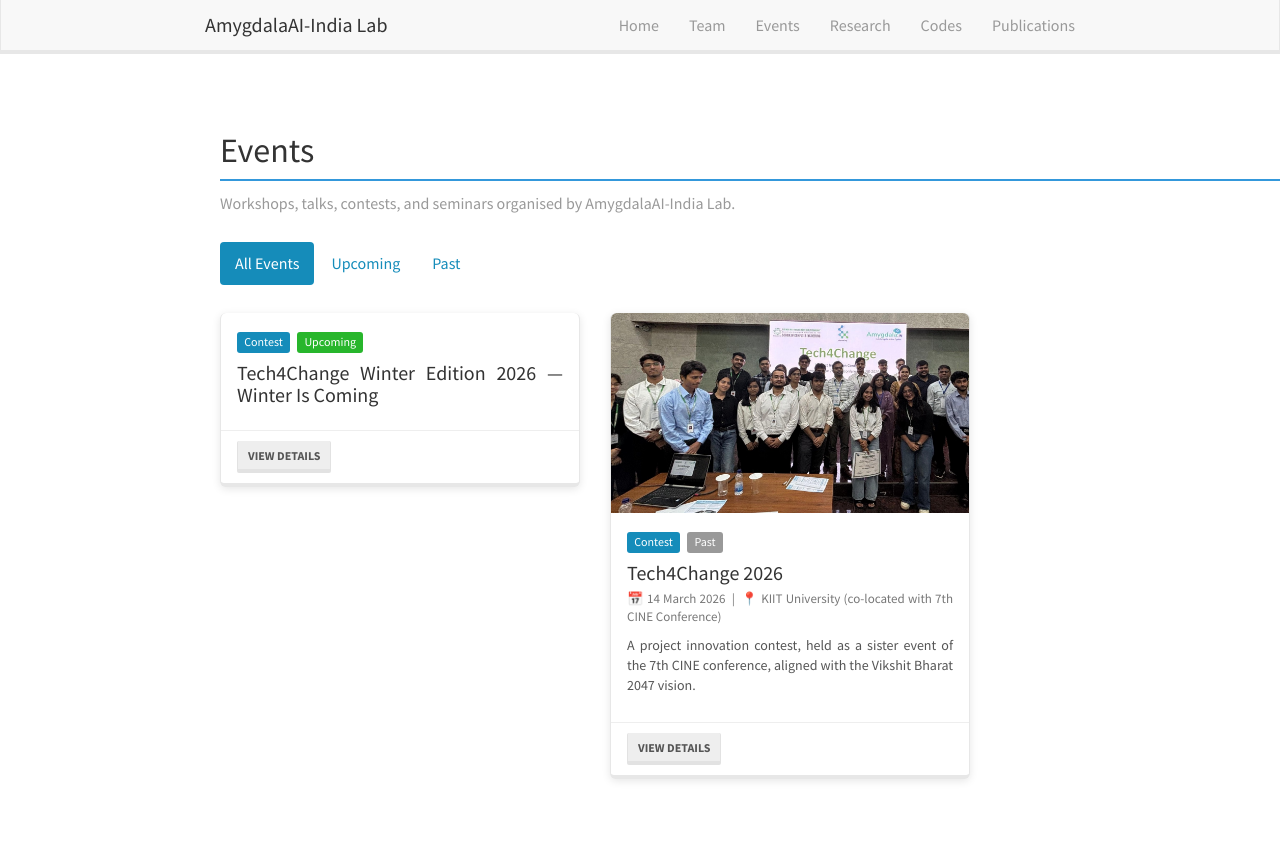
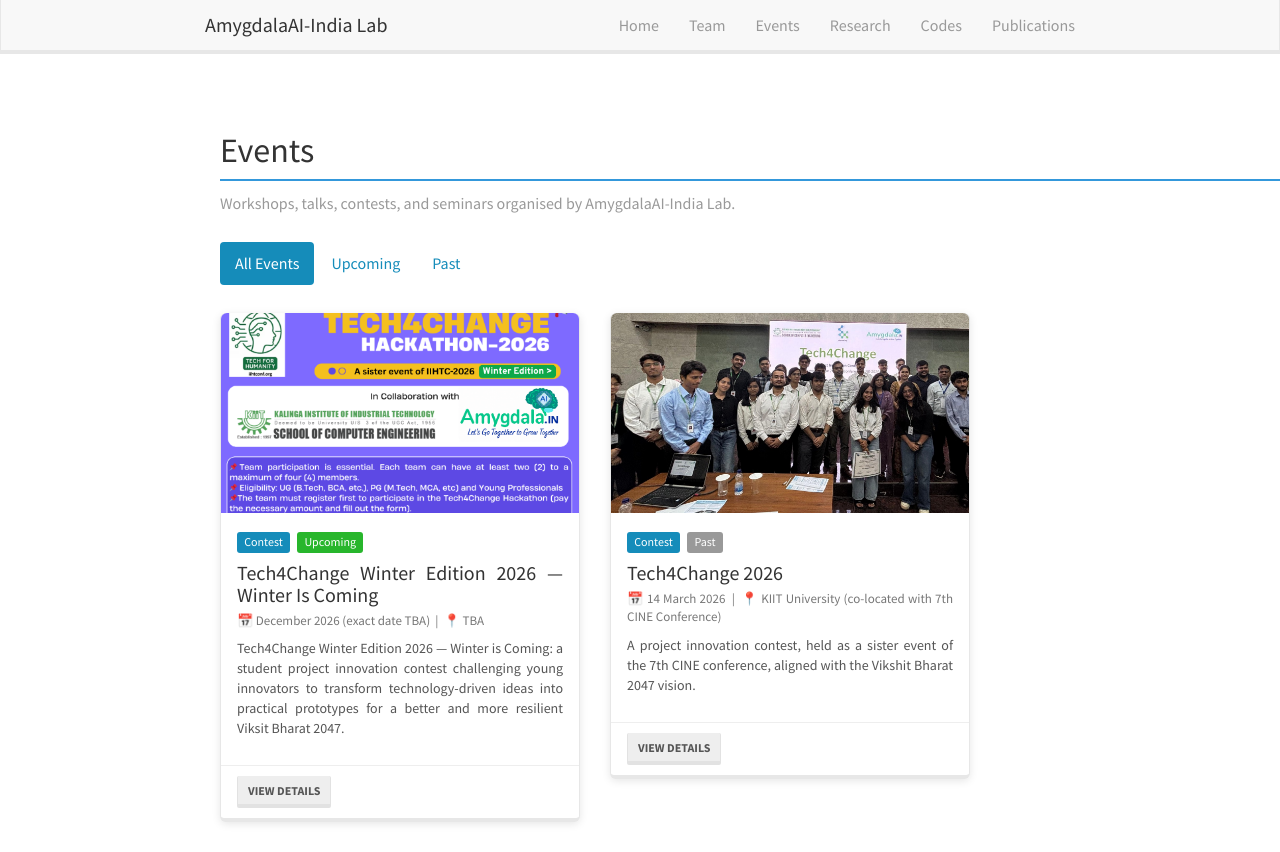
Before and after one commit to amygdalaaiindia/amygdalaaiindia.github.io, a Jekyll site: the page built from _pages/events.html, in a window 1280 px wide and 1215 px high. Shown: the top 852 px of the window. Built offline with Jekyll 4.4.1, drawn with Linux system fonts in a browser that asks for light colours; nearby versions of some CDN libraries; some of the changed lines change nothing that is shown; grey boxes are pictures that could not be loaded.

Commit message:
Update tech4change-dec2026.md

```diff
--- a/_events/tech4change-dec2026.md
+++ b/_events/tech4change-dec2026.md
@@ -3,5 +3,64 @@
 title: "Tech4Change Winter Edition 2026 — Winter Is Coming"
 type: Contest
 tags: [Innovation, Project Contest, CINE, Vikshit Bharat 2047, Winter Edition]
+event_date: "2026-12-01"
+display_date: "December 2026 (exact date TBA)"
+time: ""
+venue: "TBA"
+poster: "/images/events/tech4change-dec2026/poster.png"
+short_description: >
+  Tech4Change Winter Edition 2026 — Winter is Coming: a student project
+  innovation contest challenging young innovators to transform
+  technology-driven ideas into practical prototypes for a better and
+  more resilient Viksit Bharat 2047.
+links:
+  register: ""
+  recording: ""
+  brochure: ""
+  slides: ""
+  external: ""
 ---
-Hello world
+
+## Winter Is Coming ❄️
+
+**Tech4Change Winter Edition 2026** is a special winter edition of the
+Tech4Change project innovation contest, organised as a sister event of
+the **7th CINE Conference** and inspired by the vision of
+**Viksit Bharat 2047**.
+
+Building on the success of Tech4Change 2026, the Winter Edition invites
+B.Tech students, student innovators, developers, and early-career
+researchers to turn meaningful ideas into practical technology-driven
+solutions for real-world challenges.
+
+This edition carries a distinctive challenge-driven spirit:
+
+> **Winter is Coming — Are You Ready to Build the Future?**
+
+Participants are encouraged to identify pressing problems across
+society, technology, sustainability, healthcare, education, governance,
+industry, and other domains, and develop innovative, scalable, and
+demonstrable prototypes that can create measurable impact.
+
+### 🔥 What makes the Winter Edition different?
+
+- Idea → Prototype → Impact
+- Focus on working and demonstrable solutions, not just concepts
+- Encourages AI/ML, IoT, Robotics, Software, Hardware, Data Science,
+  and emerging technologies
+- Emphasis on innovation, feasibility, scalability, and societal impact
+- Open to interdisciplinary student teams
+- A staged evaluation process, from concept note to prototype
+  demonstration
+
+### ❄️ Theme
+
+**WINTER IS COMING**
+
+The theme represents a challenge to innovators: anticipate tomorrow's
+problems today and build solutions before the future arrives.
+
+---
+
+**Exact dates, venue, and registration details are being finalised and
+will be published here soon.**
```
